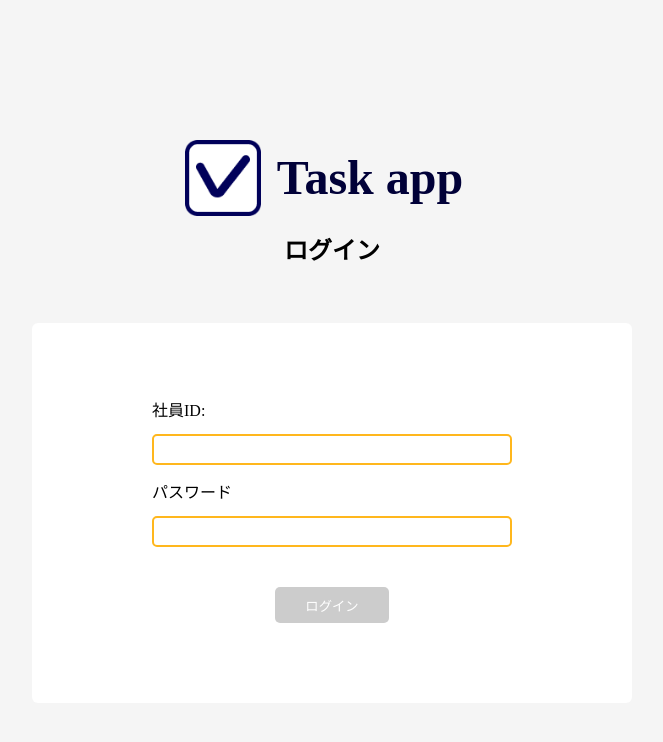
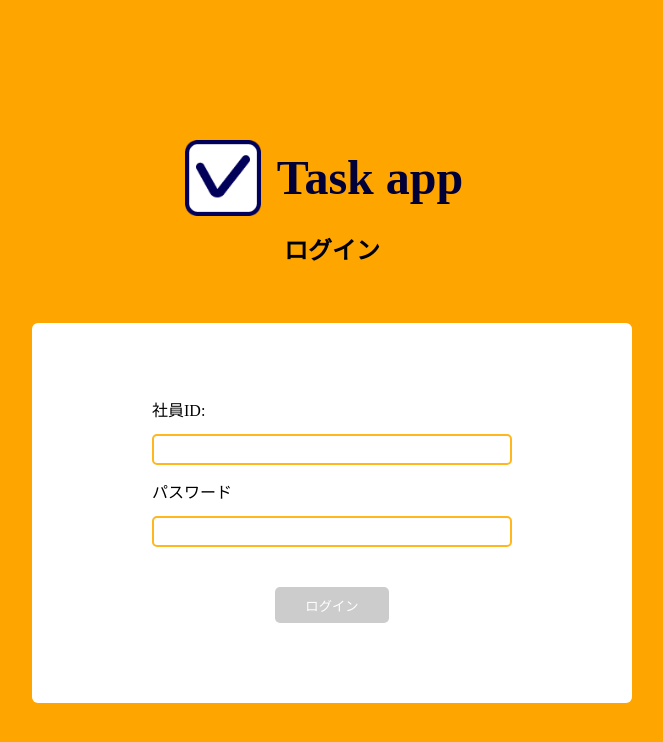
Before and after one commit to nakamura-jin/vue-task-app, a Vue app: page /login in a window 1280 px wide. Shown: the top 742 px of the page, without its empty margins (308-971 px from the left). Built offline with nearby package versions, Linux system fonts and the light colour scheme.

Commit message:
ログイン画面高さ調整

```diff
--- a/src/views/Login/Login.scss
+++ b/src/views/Login/Login.scss
@@ -3,7 +3,7 @@
  */
 
 .login {
-  background: $back-color;
+  background: orange;
   width: 100vw;
   height: 100vh;
 
--- a/src/views/Login/Login.vue
+++ b/src/views/Login/Login.vue
@@ -2,7 +2,7 @@
   @import './Login.scss';
 </style>
 <template>
-  <div class="login">
+  <div class="login" :style="{ height: `${ mobile ? innerHeight : '100vh' }` }">
     <div class="login__container">
       <div class="login__logo">
         <div class="login__image">
@@ -36,12 +36,17 @@ export default {
       form: {
         worker_number: null,
         password: ''
-      }
+      },
+      innerHeight: window.innerHeight + 'px'
     }
   },
   computed: {
     disabledLogin() {
       if( this.form.worker_number === null || this.form.worker_number === '' || this.form.password === '' ) return true;
+      return false
+    },
+    mobile() {
+      if(window.visualViewport.width <= 501) return true
       return false
     }
   },
@@ -52,7 +57,7 @@ export default {
     async login() {
       $blockui.show()
       await $auth.login(this.form)
-      this.$router.push('top')
+      this.$router.push('/top')
     }
   }
 }
```
